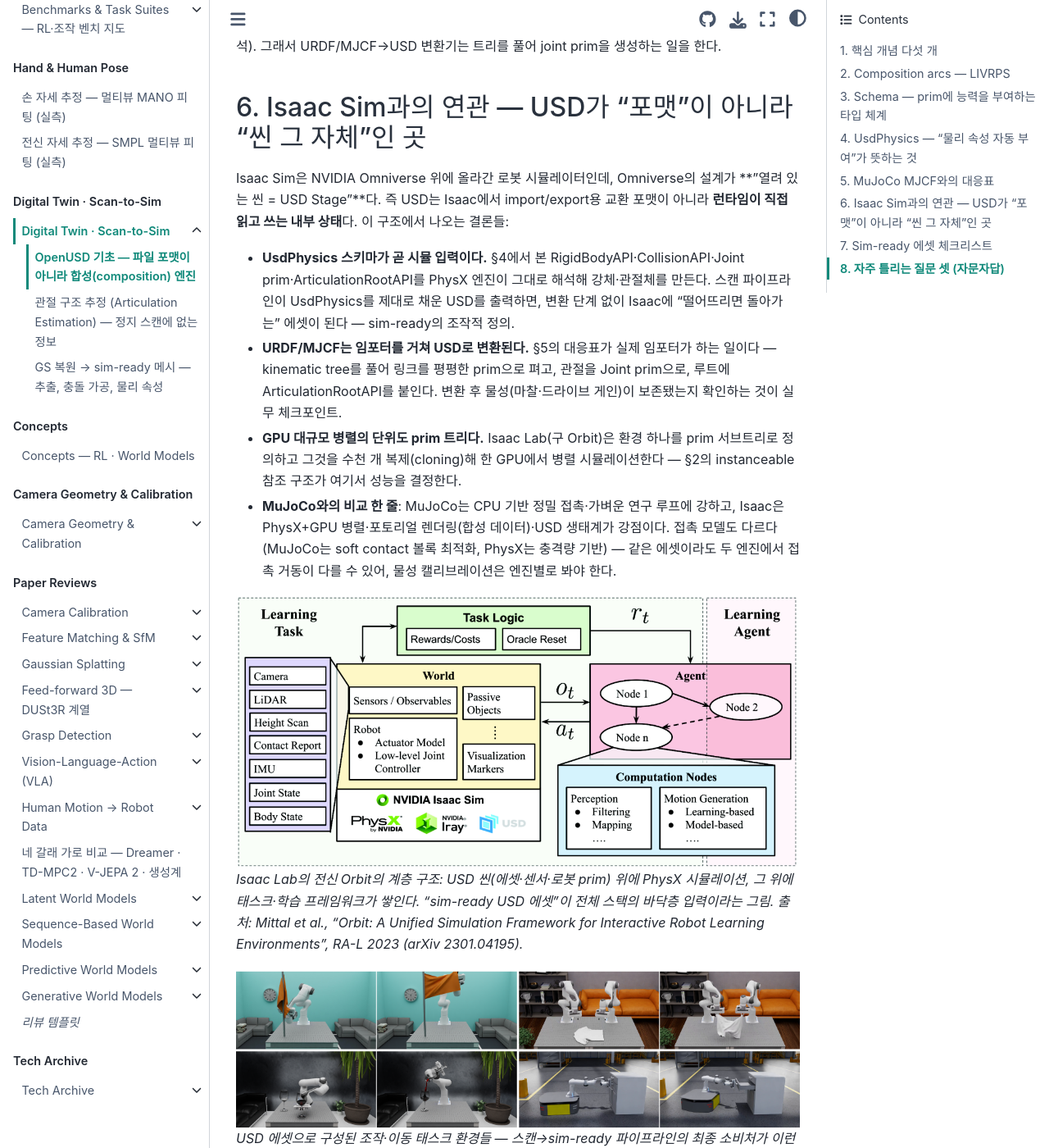
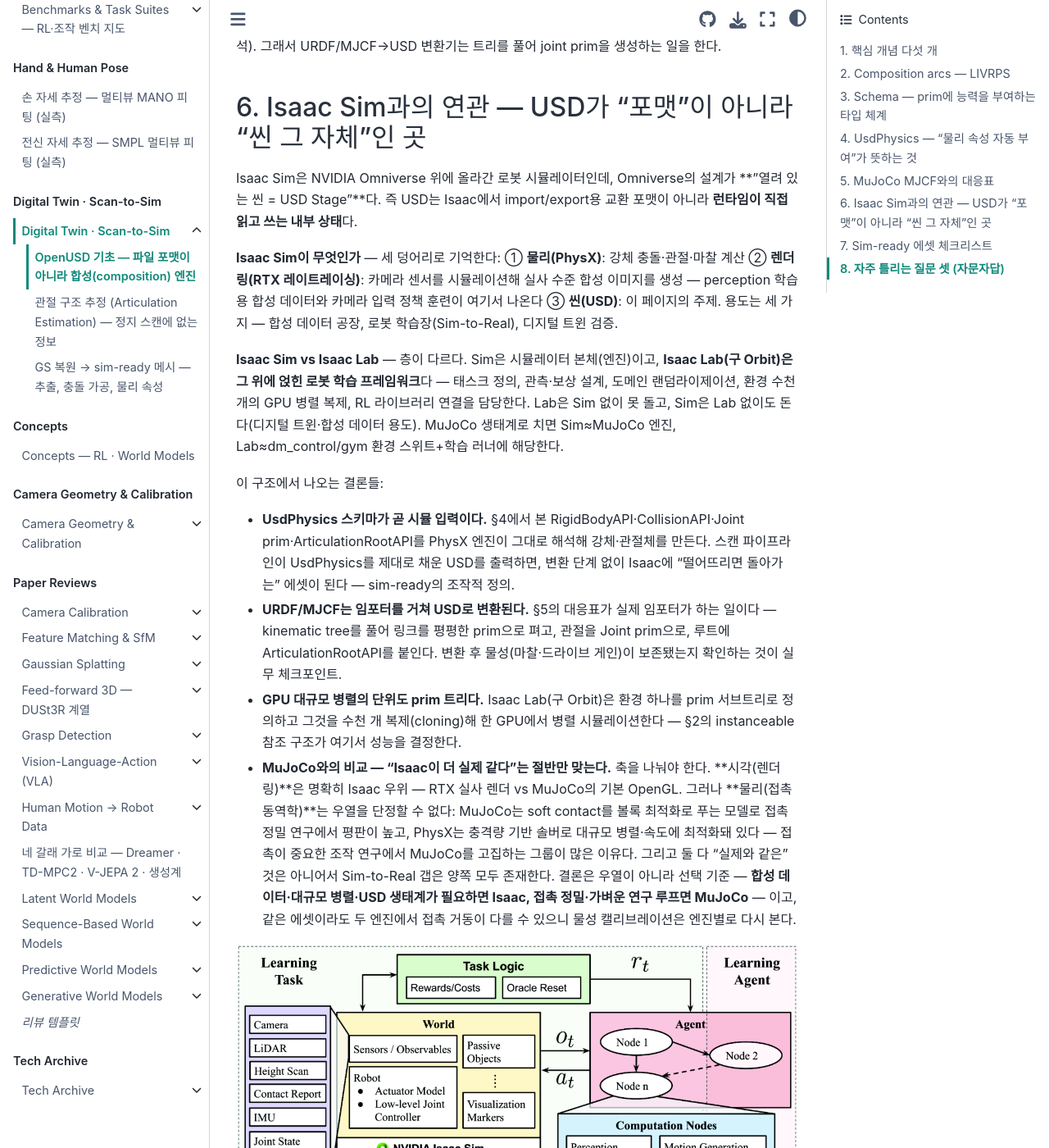
Before and after one commit to DoHyun468/robotics-study, a Jupyter Book: the page built from digital-twin/openusd.md, in a window 1280 px wide and 1400 px high, scrolled down 3141 px. Shown: the whole window at 82% size. Built offline with Jupyter Book 1.0.4 settings and Sphinx 7.4.7 and the Sphinx Book theme 1.1.4, drawn with Linux system fonts in a browser that asks for light colours.

Commit message:
Expand Isaac section: Sim vs Lab layering, rendering vs contact fidelity
Co-Authored-By: Claude Fable 5 <noreply@anthropic.com>

```diff
--- a/digital-twin/openusd.md
+++ b/digital-twin/openusd.md
@@ -68,12 +68,18 @@ OpenUSD(Universal Scene Description)는 Pixar가 영화 제작 파이프라인
 
 ## 6. Isaac Sim과의 연관 — USD가 "포맷"이 아니라 "씬 그 자체"인 곳
 
-Isaac Sim은 NVIDIA Omniverse 위에 올라간 로봇 시뮬레이터인데, Omniverse의 설계가 **"열려 있는 씬 = USD Stage"**다. 즉 USD는 Isaac에서 import/export용 교환 포맷이 아니라 **런타임이 직접 읽고 쓰는 내부 상태**다. 이 구조에서 나오는 결론들:
+Isaac Sim은 NVIDIA Omniverse 위에 올라간 로봇 시뮬레이터인데, Omniverse의 설계가 **"열려 있는 씬 = USD Stage"**다. 즉 USD는 Isaac에서 import/export용 교환 포맷이 아니라 **런타임이 직접 읽고 쓰는 내부 상태**다.
+
+**Isaac Sim이 무엇인가** — 세 덩어리로 기억한다: ① **물리(PhysX)**: 강체 충돌·관절·마찰 계산 ② **렌더링(RTX 레이트레이싱)**: 카메라 센서를 시뮬레이션해 실사 수준 합성 이미지를 생성 — perception 학습용 합성 데이터와 카메라 입력 정책 훈련이 여기서 나온다 ③ **씬(USD)**: 이 페이지의 주제. 용도는 세 가지 — 합성 데이터 공장, 로봇 학습장(Sim-to-Real), 디지털 트윈 검증.
+
+**Isaac Sim vs Isaac Lab** — 층이 다르다. Sim은 시뮬레이터 본체(엔진)이고, **Isaac Lab(구 Orbit)은 그 위에 얹힌 로봇 학습 프레임워크**다 — 태스크 정의, 관측·보상 설계, 도메인 랜덤라이제이션, 환경 수천 개의 GPU 병렬 복제, RL 라이브러리 연결을 담당한다. Lab은 Sim 없이 못 돌고, Sim은 Lab 없이도 돈다(디지털 트윈·합성 데이터 용도). MuJoCo 생태계로 치면 Sim≈MuJoCo 엔진, Lab≈dm_control/gym 환경 스위트+학습 러너에 해당한다.
+
+이 구조에서 나오는 결론들:
 
 - **UsdPhysics 스키마가 곧 시뮬 입력이다.** §4에서 본 RigidBodyAPI·CollisionAPI·Joint prim·ArticulationRootAPI를 PhysX 엔진이 그대로 해석해 강체·관절체를 만든다. 스캔 파이프라인이 UsdPhysics를 제대로 채운 USD를 출력하면, 변환 단계 없이 Isaac에 "떨어뜨리면 돌아가는" 에셋이 된다 — sim-ready의 조작적 정의.
 - **URDF/MJCF는 임포터를 거쳐 USD로 변환된다.** §5의 대응표가 실제 임포터가 하는 일이다 — kinematic tree를 풀어 링크를 평평한 prim으로 펴고, 관절을 Joint prim으로, 루트에 ArticulationRootAPI를 붙인다. 변환 후 물성(마찰·드라이브 게인)이 보존됐는지 확인하는 것이 실무 체크포인트.
 - **GPU 대규모 병렬의 단위도 prim 트리다.** Isaac Lab(구 Orbit)은 환경 하나를 prim 서브트리로 정의하고 그것을 수천 개 복제(cloning)해 한 GPU에서 병렬 시뮬레이션한다 — §2의 instanceable 참조 구조가 여기서 성능을 결정한다.
-- **MuJoCo와의 비교 한 줄**: MuJoCo는 CPU 기반 정밀 접촉·가벼운 연구 루프에 강하고, Isaac은 PhysX+GPU 병렬·포토리얼 렌더링(합성 데이터)·USD 생태계가 강점이다. 접촉 모델도 다르다(MuJoCo는 soft contact 볼록 최적화, PhysX는 충격량 기반) — 같은 에셋이라도 두 엔진에서 접촉 거동이 다를 수 있어, 물성 캘리브레이션은 엔진별로 봐야 한다.
+- **MuJoCo와의 비교 — "Isaac이 더 실제 같다"는 절반만 맞는다.** 축을 나눠야 한다. **시각(렌더링)**은 명확히 Isaac 우위 — RTX 실사 렌더 vs MuJoCo의 기본 OpenGL. 그러나 **물리(접촉 동역학)**는 우열을 단정할 수 없다: MuJoCo는 soft contact를 볼록 최적화로 푸는 모델로 접촉 정밀 연구에서 평판이 높고, PhysX는 충격량 기반 솔버로 대규모 병렬·속도에 최적화돼 있다 — 접촉이 중요한 조작 연구에서 MuJoCo를 고집하는 그룹이 많은 이유다. 그리고 둘 다 "실제와 같은" 것은 아니어서 Sim-to-Real 갭은 양쪽 모두 존재한다. 결론은 우열이 아니라 선택 기준 — **합성 데이터·대규모 병렬·USD 생태계가 필요하면 Isaac, 접촉 정밀·가벼운 연구 루프면 MuJoCo** — 이고, 같은 에셋이라도 두 엔진에서 접촉 거동이 다를 수 있으니 물성 캘리브레이션은 엔진별로 다시 본다.
 
 ![Orbit(Isaac Lab) 설계](figures/isaac/orbit-design.png)
 *Isaac Lab의 전신 Orbit의 계층 구조: USD 씬(에셋·센서·로봇 prim) 위에 PhysX 시뮬레이션, 그 위에 태스크·학습 프레임워크가 쌓인다. "sim-ready USD 에셋"이 전체 스택의 바닥층 입력이라는 그림. 출처: Mittal et al., "Orbit: A Unified Simulation Framework for Interactive Robot Learning Environments", RA-L 2023 (arXiv 2301.04195).*
```
